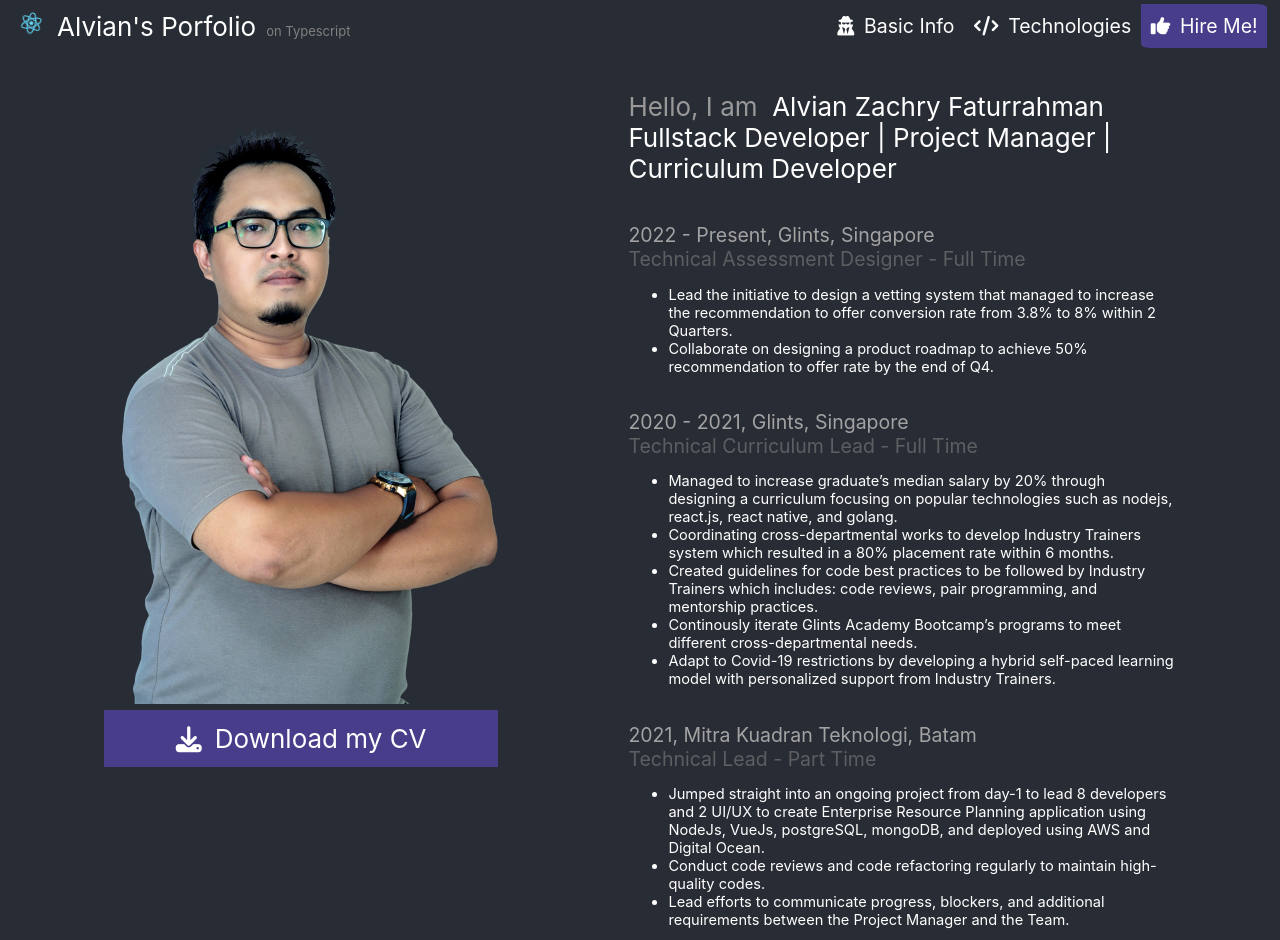
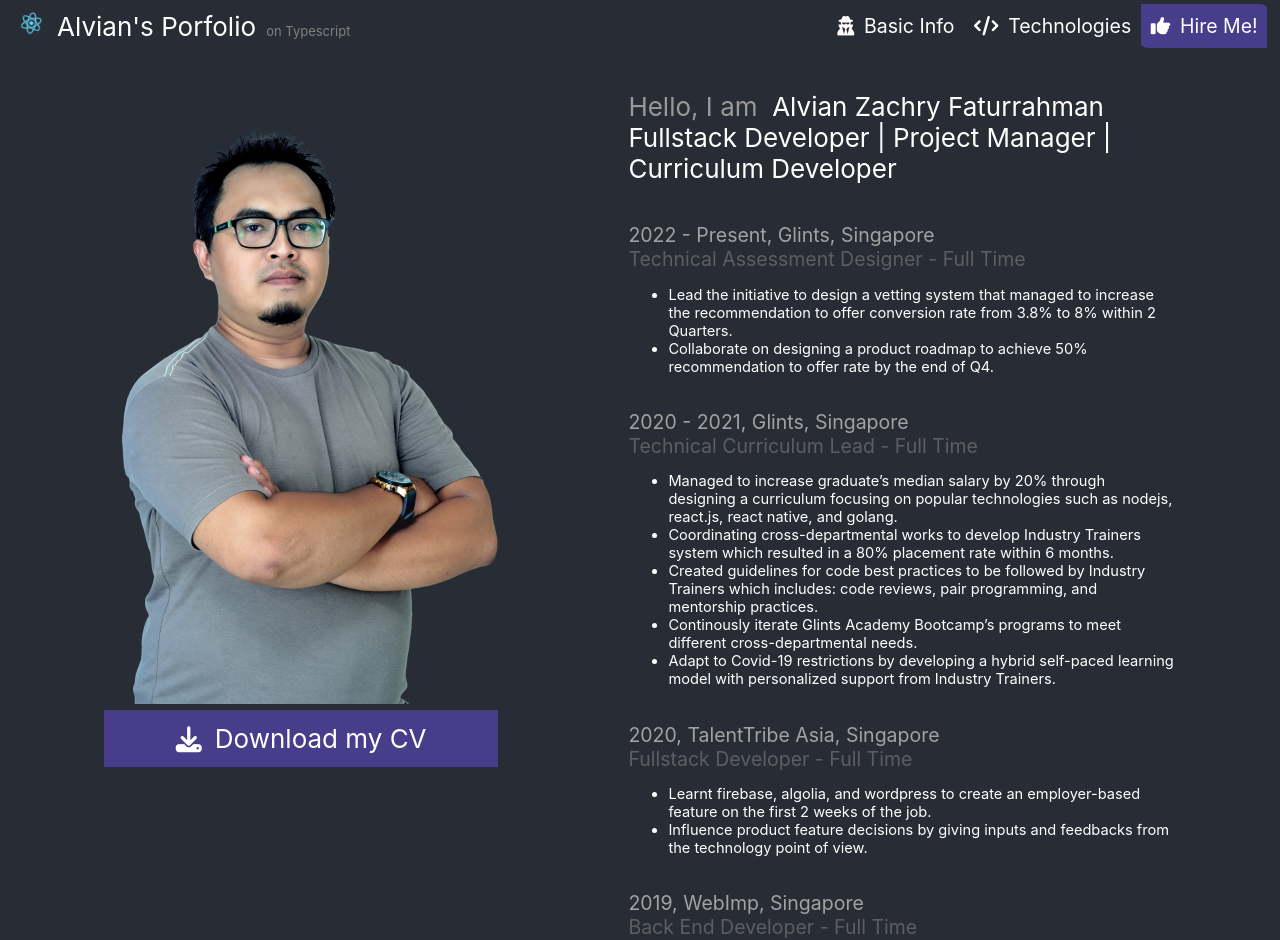
Before and after one commit to alvianzf/portfolio, a React (Create React App) app: page / in a window 1280 px wide. Shown: the top 940 px of the page. Built offline with nearby package versions, Linux system fonts and the light colour scheme.

Commit message:
Remove Mitra kuadran

```diff
--- a/package.json
+++ b/package.json
@@ -2,6 +2,7 @@
   "name": "portfolio",
   "version": "0.1.0",
   "private": true,
+  "homepage": "https://alvianzf.github.io",
   "dependencies": {
     "@testing-library/jest-dom": "^5.16.4",
     "@testing-library/react": "^13.3.0",
@@ -10,6 +11,7 @@
     "@types/node": "^16.11.41",
     "@types/react": "^18.0.14",
     "@types/react-dom": "^18.0.5",
+    "gh-pages": "^4.0.0",
     "react": "^18.2.0",
     "react-dom": "^18.2.0",
     "react-scripts": "5.0.1",
@@ -20,7 +22,9 @@
     "start": "react-scripts start",
     "build": "react-scripts build",
     "test": "react-scripts test",
-    "eject": "react-scripts eject"
+    "eject": "react-scripts eject",
+    "predeploy": "npm run build",
+    "deploy": "gh-pages -d build"
   },
   "eslintConfig": {
     "extends": [
--- a/src/components/BasicInfo.tsx
+++ b/src/components/BasicInfo.tsx
@@ -71,7 +71,7 @@
                             </ul>
                         </div>
                     </div>
-                    <div>
+                    {/* <div>
                         <div className="experience-company">
                             2021, Mitra Kuadran Teknologi, Batam
                         </div>
@@ -92,7 +92,7 @@
                                 </li>
                             </ul>
                         </div>
-                    </div>
+                    </div> */}
                     <div>
                         <div className="experience-company">
                             2020, TalentTribe Asia, Singapore
```
Also changed, not shown: 1 other file (tests, documents, lock files or other folders).
